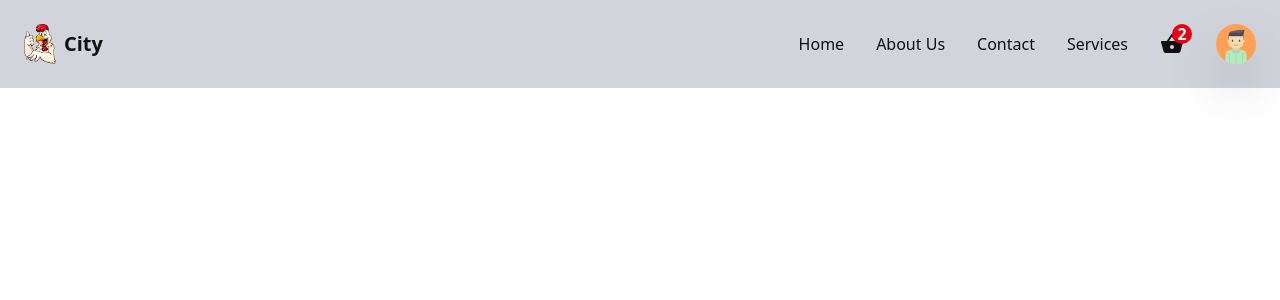
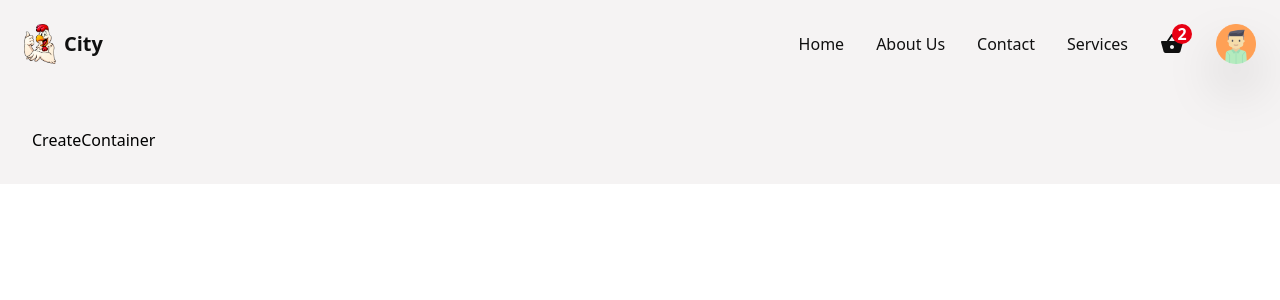
Before and after one commit to Mbk15/city-restaurant, a React (Create React App) app: page /createItem in a window 1280 px wide. Shown: the top 300 px of the page. Built offline with nearby package versions, Linux system fonts and the light colour scheme.

Commit message:
created routes and signup with email

```diff
--- a/src/App.js
+++ b/src/App.js
@@ -1,10 +1,19 @@
-import { Header } from "./components";
-
+import { Route, Routes } from "react-router-dom";
+import { Header, MainContainer, CreateContainer } from "./components";
+import { AnimatePresence } from "framer-motion";
 function App() {
   return (
-    <div className="w-screen h-auto flex flex-col">
-      <Header />
-    </div>
+    <AnimatePresence>
+      <div className="w-screen h-auto flex flex-col bg-primary">
+        <Header />
+        <main className="w-full mt-24 p-8 ">
+          <Routes>
+            <Route path="/*" element={<MainContainer />} />
+            <Route path="createItem" element={<CreateContainer />} />
+          </Routes>
+        </main>
+      </div>
+    </AnimatePresence>
   );
 }
 
--- /dev/null
+++ b/src/components/CreateContainer.jsx
@@ -0,0 +1,7 @@
+import React from "react";
+
+const CreateContainer = () => {
+  return <div>CreateContainer</div>;
+};
+
+export default CreateContainer;
--- a/src/components/Header.jsx
+++ b/src/components/Header.jsx
@@ -1,17 +1,33 @@
 import React from "react";
 import { MdShoppingBasket } from "react-icons/md";
+import { motion } from "framer-motion";
 import Logo from "../img/logo.png";
 import Avatar from "../img/avatar.png";
+import { Link } from "react-router-dom";
+import { getAuth, signInWithPopup, GoogleAuthProvider } from "firebase/auth";
+import { app } from "../firebase.config";
 const Header = () => {
+  const firebaseAuth = getAuth(app);
+  const provider = new GoogleAuthProvider();
+
+  const login = async () => {
+    const response = await signInWithPopup(firebaseAuth, provider);
+    console.log(response);
+  };
   return (
-    <header className="fixed w-screen z-50 p-6 bg-gray-300">
+    <header className="fixed w-screen z-50 p-6">
       {/* Desktop & Tablet */}
       <div className="hidden md:flex items-center justify-between w-full h-full">
         {/* Logo section */}
-        <div className="flex items-center gap-2 ">
-          <img className="w-8 object-cover" src={Logo} alt="logo" />
+        <Link to={"/"} className="flex items-center gap-2 cursor-pointer ">
+          <motion.img
+            whileTap={{ scale: 0.4 }}
+            className="w-8 object-cover"
+            src={Logo}
+            alt="logo"
+          />
           <p className="text-textColor text-xl font-bold">City</p>
-        </div>
+        </Link>
         {/* Nav links  */}
         <div className="flex items-center gap-8">
           <ul className="flex items-center gap-8 ">
@@ -37,11 +53,15 @@ const Header = () => {
           </div>
 
           {/* Avatar profile */}
-          <img
-            className="w-10 min-w-[40px] h-10 min-h-[40px] drop-shadow-2xl"
-            src={Avatar}
-            alt="user-profile"
-          />
+          <div className="relative">
+            <motion.img
+              whileTap={{ scale: 0.6 }}
+              className="w-10 min-w-[40px] h-10 min-h-[40px] drop-shadow-2xl cursor-pointer"
+              src={Avatar}
+              alt="user-profile"
+              onClick={login}
+            />
+          </div>
         </div>
       </div>
       {/* Mobile device */}
--- /dev/null
+++ b/src/components/MainContainer.jsx
@@ -0,0 +1,7 @@
+import React from "react";
+
+const MainContainer = () => {
+  return <div>MainContainer</div>;
+};
+
+export default MainContainer;
--- a/src/components/index.js
+++ b/src/components/index.js
@@ -1 +1,3 @@
 export { default as Header } from "./Header";
+export { default as MainContainer } from "./MainContainer";
+export { default as CreateContainer } from "./CreateContainer";
--- /dev/null
+++ b/src/firebase.config.js
@@ -0,0 +1,19 @@
+import { getApp, getApps, initializeApp } from "firebase/app";
+import { getFirestore } from "firebase/firestore";
+import { getStorage } from "firebase/storage";
+
+const firebaseConfig = {
+  apiKey: "AIzaSyCRKzP1Rm9ZijqVCUHSXoAlvoG_KFCpi5s",
+  authDomain: "restaurant-app-mbk.firebaseapp.com",
+  databaseURL: "https://restaurant-app-mbk-default-rtdb.firebaseio.com",
+  projectId: "restaurant-app-mbk",
+  storageBucket: "restaurant-app-mbk.appspot.com",
+  messagingSenderId: "267847211162",
+  appId: "1:267847211162:web:4f721d15bb7974f2da6723",
+};
+
+const app = getApps.length > 0 ? getApp() : initializeApp(firebaseConfig);
+const firestore = getFirestore(app);
+const storage = getStorage(app);
+
+export { app, firestore, storage };
--- a/src/index.js
+++ b/src/index.js
@@ -7,11 +7,9 @@ import { BrowserRouter as Router } from "react-router-dom";
 
 const root = ReactDOM.createRoot(document.getElementById("root"));
 root.render(
-  <React.StrictMode>
-    <Router>
-      <App />
-    </Router>
-  </React.StrictMode>
+  <Router>
+    <App />
+  </Router>
 );
 
 // If you want to start measuring performance in your app, pass a function
--- a/tailwind.config.js
+++ b/tailwind.config.js
@@ -43,6 +43,7 @@ module.exports = {
         textColor: "#101010",
         activeText: "#D6230A",
         headingColor: "#2e2e2e",
+        primary: "#f5f3f3",
         gradientBg: "rgba(116, 249, 105,0.4)",
         whiteAlpha: "rgba(255,255,255,0.2)",
         cardColor: "#f5f5f5",
```
Also changed, not shown: 1 other file (tests, documents, lock files or other folders).
